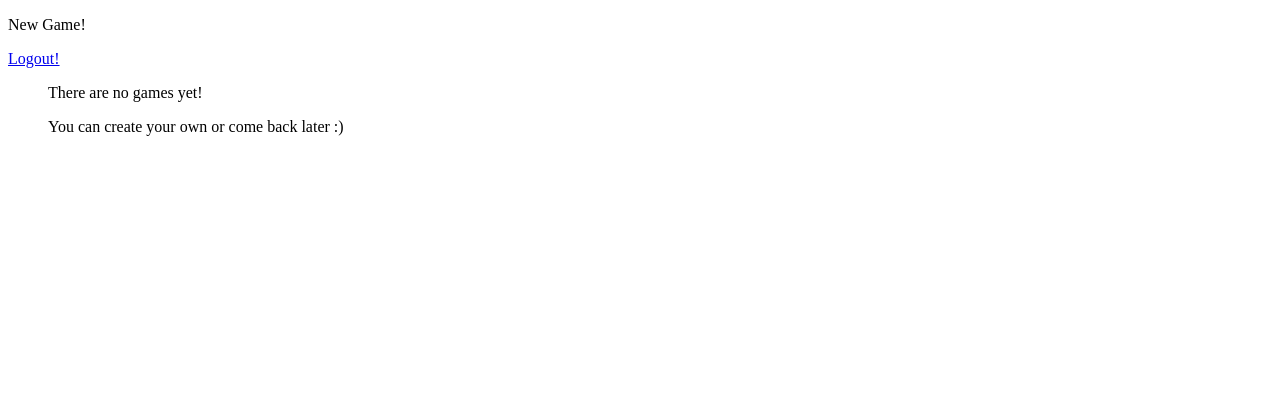
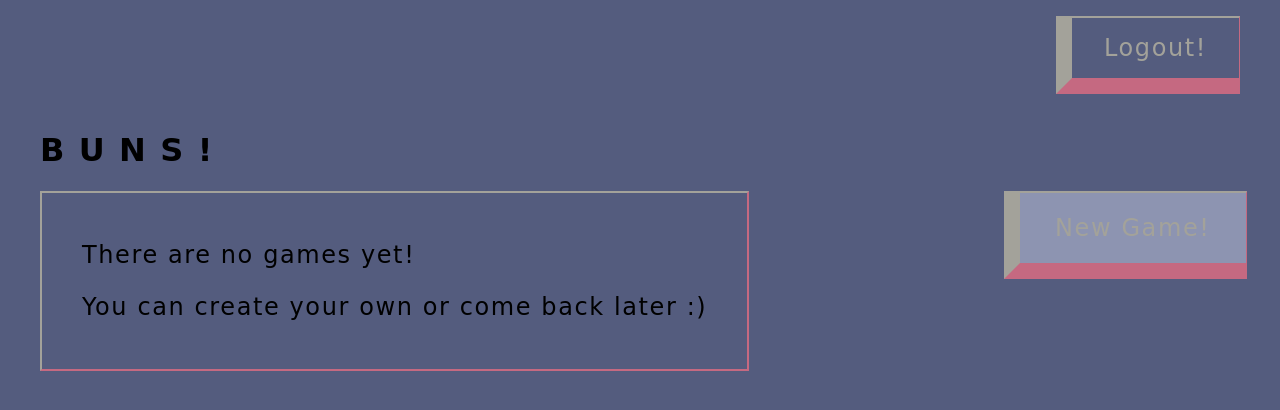
Before and after one commit to olypann/practicecore, a Django app: template dashboard/templates/dashboard/dashboard.html in a window 1280 px wide. Shown: the top 410 px of the page. Run offline with Django 4.2, Linux system fonts and the light colour scheme; the template is opened without the code that fills it, so the values that code supplies are empty; the visitor is signed in with stand-in values (Sample User, id 1); parts of the project's set-up code (start-up, migrations or seed data) failed here and were passed over.

Commit message:
added dashboard style 1

```diff
--- a/chat/views.py
+++ b/chat/views.py
@@ -24,6 +24,7 @@ def room(request, room_name):
 
     except:
         return HttpResponse(f'game {room_name} not found!')
+
 
 
 def game_view(request, game_id):
--- /dev/null
+++ b/dashboard/static/dashboard/css/style.css
@@ -0,0 +1,347 @@
+:root {
+    --light_color: #a3a29a;
+    --solid_color: #545c7e;
+    --accent_color: #c56981;
+    --double_accent_color: rgb(141, 148, 177);
+    --shadow_color: #32364a;
+    --really_dark_color: #282328;
+
+    /* --light_color: #f3ea5f;
+    --solid_color: #2bd1fc;
+    --accent_color: #ff48c4;
+    /* --shadow_color: #c04df9; */
+    /* --shadow_color: #51166e;
+    /* --really_dark_color: #990808; */
+    /* --really_dark_color: rgba(129, 0, 0, 0.3);
+    --really_dark_yellow: rgba(181, 199, 20, 0.2);   */
+
+    --container_width: 1200px;
+    --breakpoint1200: 1200px;
+    --breakpoint920: 920px;
+    --breakpoint768: 768px;
+    --breakpoint480: 480px;
+    --breakpoint320: 320px;
+
+}
+
+body {
+    /* background-image: url("images/space.gif"); */
+
+    margin: 0;
+    background-color: var(--solid_color);
+    font-family: 'Press Start 2P', cursive;
+    /* font-family: 'Vast Shadow', cursive;
+    font-family: 'Walter Turncoat', cursive; */
+    letter-spacing: 0.1em;
+}
+
+.container {
+    max-width: var(--container_width);
+    margin: 0 auto;
+    padding: 0 24px;
+}
+
+.topbar {
+    display: flex;
+    justify-content: end;
+    padding: 16px 0;
+}
+
+.topbar__btn {
+}
+
+.game_btn {
+    display: inline-block;
+    padding: 16px 32px;
+
+    /* background-color: var(--really_dark_color); */
+    border-width: 2px 1px 16px 16px;
+    border-style: solid;
+    border-top-color: var(--light_color);
+    border-right-color: var(--accent_color);
+    border-bottom-color: var(--accent_color);
+    border-left-color: var(--light_color);
+
+    text-decoration: none;
+    color: var(--light_color);
+    font-size: 24px;
+    transition: 0.05s cubic-bezier(0.075, 0.82, 0.165, 1);
+
+}
+
+.game_btn:hover {
+    transform: scale(0.95);
+    cursor: pointer;
+    box-shadow: 0 10px 20px var(--shadow_color);
+}
+
+.game_btn:focus {
+    outline: none;
+}
+
+.dashboard__columns {
+
+    display: flex;
+    justify-content: space-between;
+
+
+}
+
+@media (max-width:1200px) {
+    .dashboard__columns {
+
+    }
+}
+
+@media (max-width:1000px) {
+    .dashboard__columns {
+        flex-direction: column-reverse;
+        gap: 32px;
+    }
+
+    .dashboard__btn {
+        margin-bottom: 0;
+    }
+
+}
+
+@media (max-width:580px) {
+    .dashboard__buttons {
+        flex-direction: column;
+    }
+
+    .dashboard__columns {
+        font-size: 16px;
+    }
+
+    .game_btn {
+        font-size: 18px;
+    }
+
+}
+
+
+
+
+
+
+
+
+
+.dashboard__game_list {
+
+}
+
+.game_list {
+    list-style: none;
+    margin: 0;
+    margin-bottom: 40px;
+
+    padding: 24px 40px;
+
+    border-width: 2px;
+    border-style: solid;
+    border-top-color: var(--light_color);
+    border-right-color: var(--accent_color);
+    border-bottom-color: var(--accent_color);
+    border-left-color: var(--light_color);
+
+    /* background-color: var(--really_dark_color); */
+    font-size: 24px;
+
+
+
+}
+
+.game_item {
+    margin-bottom: 16px;
+    color: var(--light_color);
+
+}
+
+.game_item:last-child {
+    margin-bottom: 0;
+}
+
+
+.dashboard__new_game {
+    display: flex;
+    flex-direction: column;
+}
+
+.dashboard__buttons {
+    display: flex;
+    align-items: center;
+    gap: 16px;
+    margin-bottom: 24px;
+
+}
+
+.dashboard__btn {
+    width: calc(100% - 74px);
+    text-align: center;
+    font-size: 48px;
+    line-height: 1.6em;
+    color: var(--accent_color);
+
+    border-width: 2px 1px 16px 16px;
+    border-style: solid;
+    border-top-color: var(--light_color);
+    border-right-color: var(--accent_color);
+    border-bottom-color: var(--accent_color);
+    border-left-color: var(--light_color);
+    background-color: var(--double_accent_color);
+}
+
+@media (max-width:1200px) {
+    .dashboard__btn {
+        font-size: 32px;
+    }
+
+}
+
+.bunny {
+    width: 80px;
+    /* align-self: end; */
+}
+
+.dashboard__modal {
+    padding: 16px 40px;
+    border-width: 5px;
+    border-style: solid;
+    border-top-color: var(--light_color);
+    border-right-color: var(--accent_color);
+    border-bottom-color: var(--accent_color);
+    border-left-color: var(--light_color);
+
+    color: var(--light_color);
+}
+
+.dashboard__modal--hidden {
+    display: none;
+}
+
+
+
+
+:root {
+    --light_color: #a3a29a;
+    --solid_color: #545c7e;
+    --accent_color: #c56981;
+    --double_accent_color: rgb(141, 148, 177);
+    --shadow_color: #32364a;
+    --really_dark_color: #282328;
+
+    /* --light_color: #f3ea5f;
+    --solid_color: #2bd1fc;
+    --accent_color: #ff48c4;
+    /* --shadow_color: #c04df9; */
+    /* --shadow_color: #51166e;
+    /* --really_dark_color: #990808; */
+    /* --really_dark_color: rgba(129, 0, 0, 0.3);
+    --really_dark_yellow: rgba(181, 199, 20, 0.2);   */
+
+    --container_width: 1200px;
+    --breakpoint1200: 1200px;
+    --breakpoint920: 920px;
+    --breakpoint768: 768px;
+    --breakpoint480: 480px;
+    --breakpoint320: 320px;
+
+}
+
+body {
+    /* background-image: url("images/space.gif"); */
+
+    margin: 0;
+    background-color: var(--solid_color);
+    font-family: 'Press Start 2P', cursive;
+    /* font-family: 'Vast Shadow', cursive;
+    font-family: 'Walter Turncoat', cursive; */
+    letter-spacing: 0.1em;
+}
+
+.container {
+    max-width: var(--container_width);
+    margin: 0 auto;
+    padding: 0 24px;
+}
+
+.topbar {
+    display: flex;
+    justify-content: end;
+    padding: 16px 0;
+}
+
+.topbar__btn {
+}
+
+.game_btn {
+    display: inline-block;
+    padding: 16px 32px;
+
+    /* background-color: var(--really_dark_color); */
+    border-width: 2px 1px 16px 16px;
+    border-style: solid;
+    border-top-color: var(--light_color);
+    border-right-color: var(--accent_color);
+    border-bottom-color: var(--accent_color);
+    border-left-color: var(--light_color);
+
+    text-decoration: none;
+    color: var(--light_color);
+    font-size: 24px;
+    transition: 0.05s cubic-bezier(0.075, 0.82, 0.165, 1);
+
+}
+
+.game_btn:hover {
+    transform: scale(0.95);
+    cursor: pointer;
+    box-shadow: 0 10px 20px var(--shadow_color);
+}
+
+.game_btn:focus {
+    outline: none;
+}
+
+.dashboard__columns {
+
+    display: flex;
+    justify-content: space-between;
+
+
+}
+
+@media (max-width:1200px) {
+    .dashboard__columns {
+
+    }
+}
+
+@media (max-width:1000px) {
+    .dashboard__columns {
+        flex-direction: column-reverse;
+        gap: 32px;
+    }
+
+    .dashboard__btn {
+        margin-bottom: 0;
+    }
+
+}
+
+@media (max-width:580px) {
+    .dashboard__buttons {
+        flex-direction: column;
+    }
+
+    .dashboard__columns {
+        font-size: 16px;
+    }
+
+    .game_btn {
+        font-size: 18px;
+    }
+
+}
--- a/dashboard/templates/dashboard/dashboard.html
+++ b/dashboard/templates/dashboard/dashboard.html
@@ -4,22 +4,36 @@
     <meta charset="UTF-8">
     <meta http-equiv="X-UA-Compatible" content="IE=edge">
     <meta name="viewport" content="width=device-width, initial-scale=1.0">
+    <link rel="stylesheet" href="../../static/dashboard/css/style.css">
     <title>Dashboard</title>
 </head>
 <body>
 
+    {% if user.is_authenticated %}
+    <div class="container">
 
+        <header class="topbar">
+            <a href="/logout" class="topbar__btn game_btn">Logout!</a>
+        </header>
 
-    {% if user.is_authenticated %}
-        <p id="new_game_btn">New Game!</p>
-        <a href="/logout">Logout!</a>
+        <main class="dashboard">
+            <div class="dashboard__title">
+                <h1>
+                    <span>B</span>
+                    <span>U</span>
+                    <span>N</span>
+                    <span>S</span>
+                    <span>!</span>
+                </h1>
+            </div>
 
-        <div class='waiting_games'>
-            <ul>
+            <div class="dashboard__columns">
+                <div class='dashboard__game_list'>
+                    <ul class="game_list">
                     {% if active_games %}
                         {% for game in active_games %}
                             {% if game.player_1.user.id == user_id or game.player_2.user.id == user_id %}
-                    <li><p class="open_game" id="open_game--{{ game.id }}">
+                            <li class="game_item"><p class="open_game" id="open_game--{{ game.id }}">
                                 {% if game.player_1.user.id == user_id %}
                                     {{game.player_2.user}},
                                 {% else %}
@@ -43,6 +57,21 @@
                     {% endif%}
 
                     </ul>
+
+
+
+                </div>
+
+                <div class="dashboard__new_game">
+                    <div class="dashboard__btn game_btn" id="new_game_btn">New Game!</div>
+                </div>
+
+
+            </div>
+
+        </main>
+
+
 
     </div>
 
```
Lines whose indentation alone changed are shown as unchanged.
